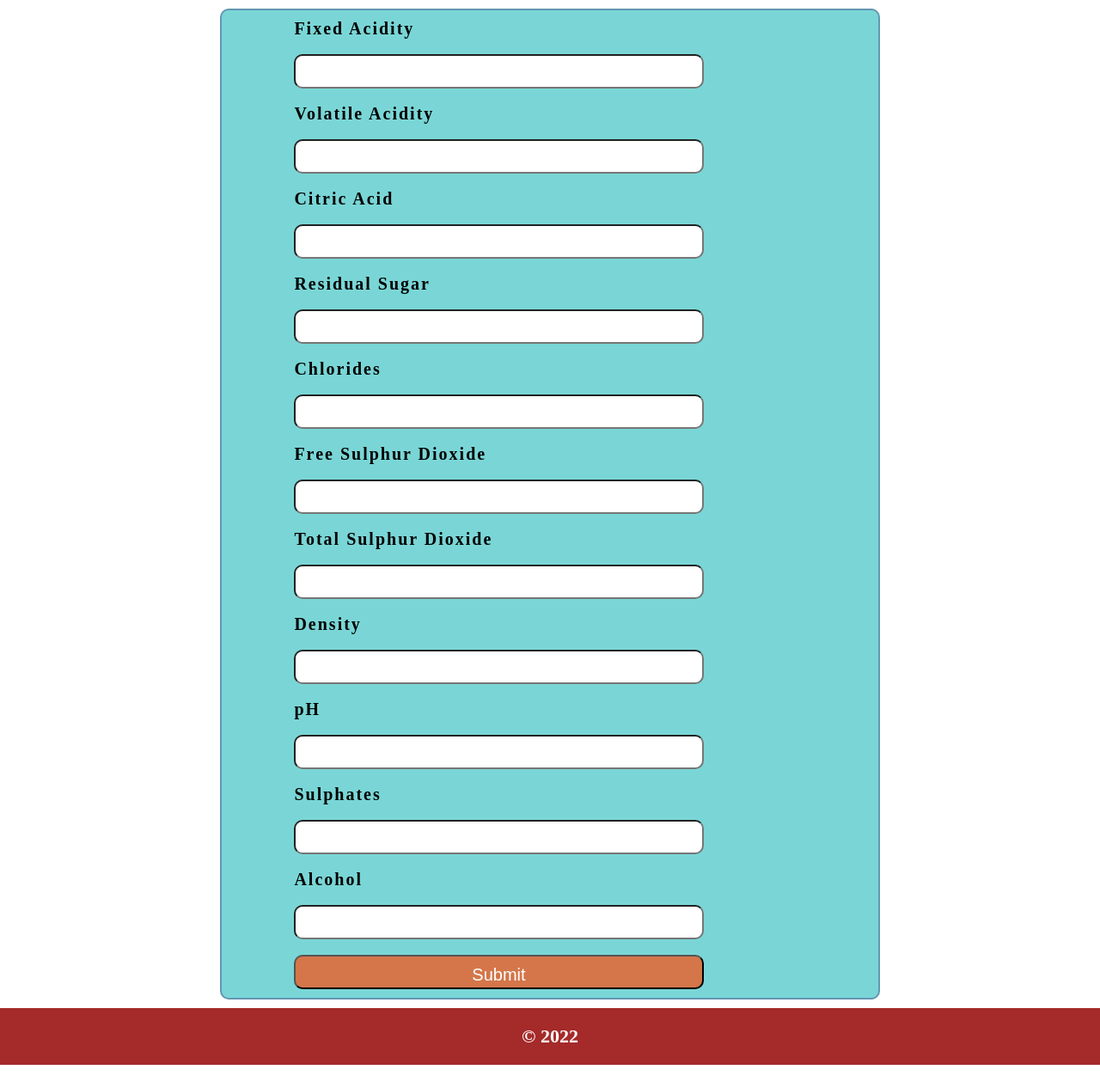
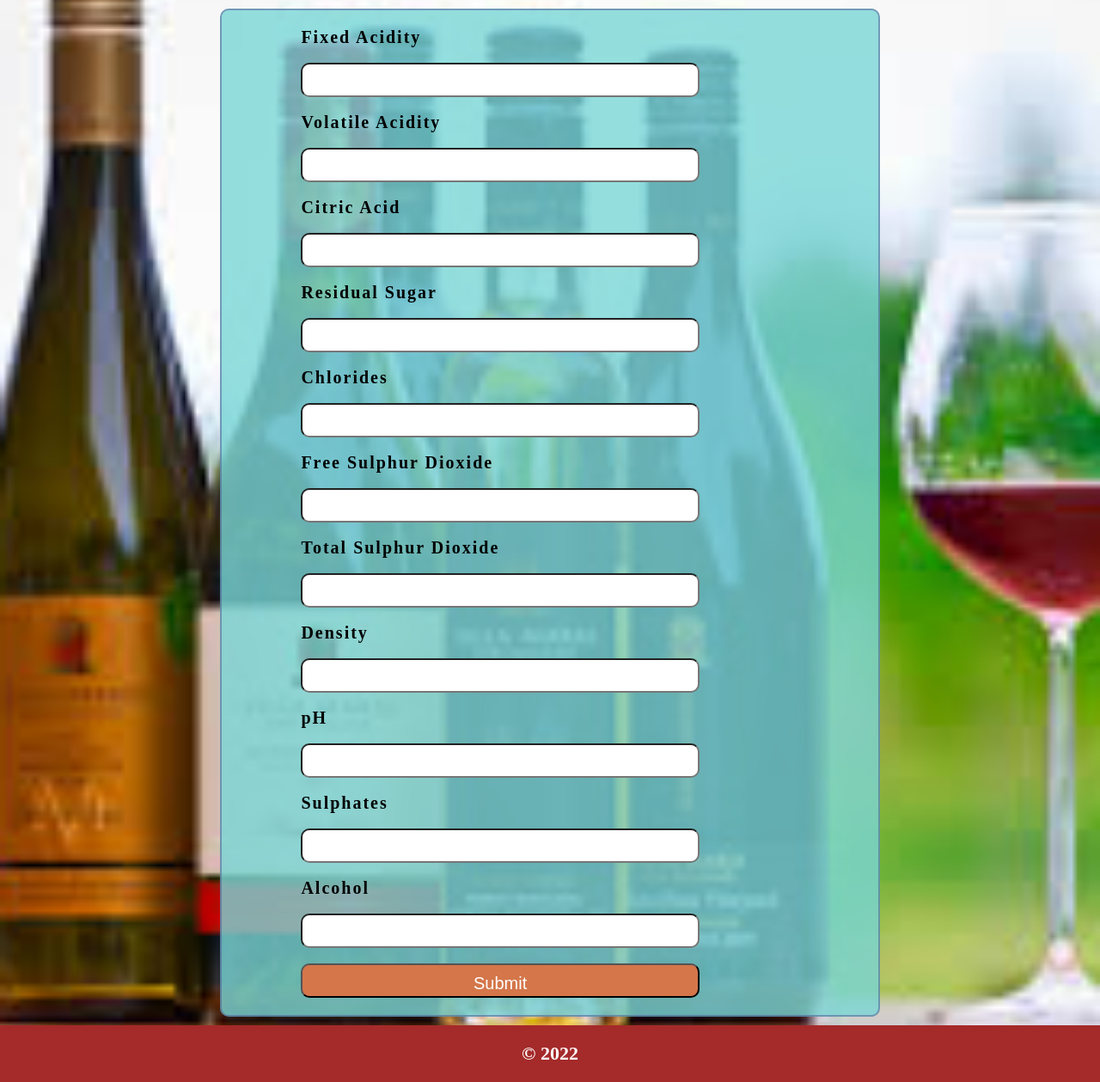
Before and after one commit to Naftal-Rainer/Wine_Quality_Prediction, a Flask app: page / in a window 1280 px wide. Shown: the part 120-1379 px from the top of the page at 86% size. Run offline with Flask 2, Linux system fonts and the light colour scheme.

Commit message:
Added Background Image Styling

```diff
--- a/static/style.css
+++ b/static/style.css
@@ -2,6 +2,14 @@
     margin: 0;
     padding: 0;
     box-sizing: border-box;
+}
+
+html{
+    background-image: url('images6.jfif');
+    background-repeat: no-repeat;
+    background-position: center;
+    background-clip: border-box;
+    background-size: cover;
 }
 
 body{
@@ -25,10 +33,10 @@ body{
 
 #dataform{
     border: 2px solid rgba(71, 71, 136, 0.452);
-    padding: 10px;
+    padding: 20px;
     border-radius: 10px;
     margin: auto;
-    background-color: rgb(122, 214, 214);
+    background-color: rgb(122, 214, 214,0.8);
     width: auto;
     width: 60%;
 }
```
